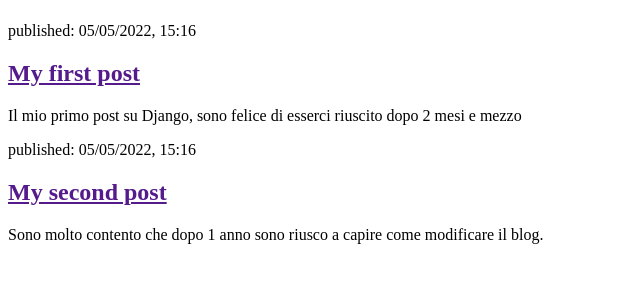
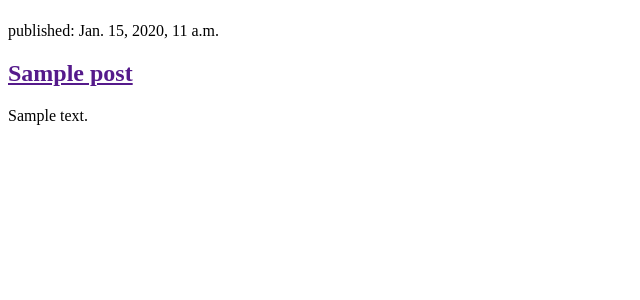
Before and after one commit to GennaroTarantino/DJango-Project, a Django app: page / in a window 1280 px wide. Shown: the part 58-358 px from the top of the page, without its empty margins (0-640 px from the left). Run offline with Django 3.2, Linux system fonts and the light colour scheme; tables that the repository leaves empty hold one stand-in row (values such as "Sample post").

Commit message:
Introdotto Pubblicazioni articoli: ciclo for on HTML

```diff
--- a/blog/templates/blog/post_list.html
+++ b/blog/templates/blog/post_list.html
@@ -7,17 +7,12 @@
         <header>
             <h1><a href="/">Django Genna Boys</a></h1>
         </header>
-
+        {% for post in posts %}
         <article>
-            <time>published: 05/05/2022, 15:16</time>
-            <h2><a href="">My first post</a></h2>
-            <p>Il mio primo post su Django, sono felice di esserci riuscito dopo 2 mesi e mezzo</p>
+            <time>published: {{ post.published_date }}</time>
+            <h2><a href="">{{ post.title }}</a></h2>
+            <p>{{ post.text|linebreaksbr }}</p>
         </article>
-
-        <article>
-            <time>published: 05/05/2022, 15:16</time>
-            <h2><a href="">My second post</a></h2>
-            <p>Sono molto contento che dopo 1 anno sono riusco a capire come modificare il blog.</p>
-        </article>
+        {% endfor %}
     </body>
 </html>
--- a/blog/views.py
+++ b/blog/views.py
@@ -1,5 +1,11 @@
 from django.shortcuts import render
+from django.utils import timezone
+from .models import Post
 # Create your views here.
 
 def post_list(request):
     return render(request, 'blog/post_list.html', {})
+
+def post_list(request):
+    posts = Post.objects.filter(published_date__lte=timezone.now()).order_by('published_date')
+    return render(request, 'blog/post_list.html', {'posts':posts})
```
